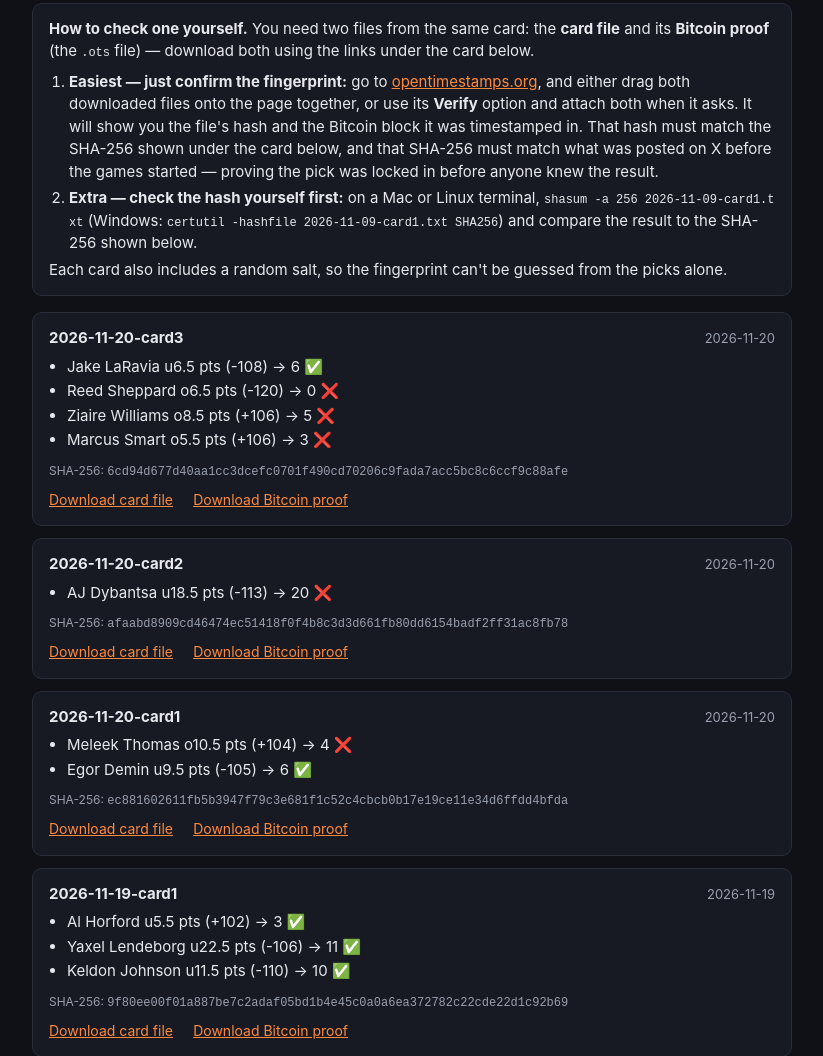
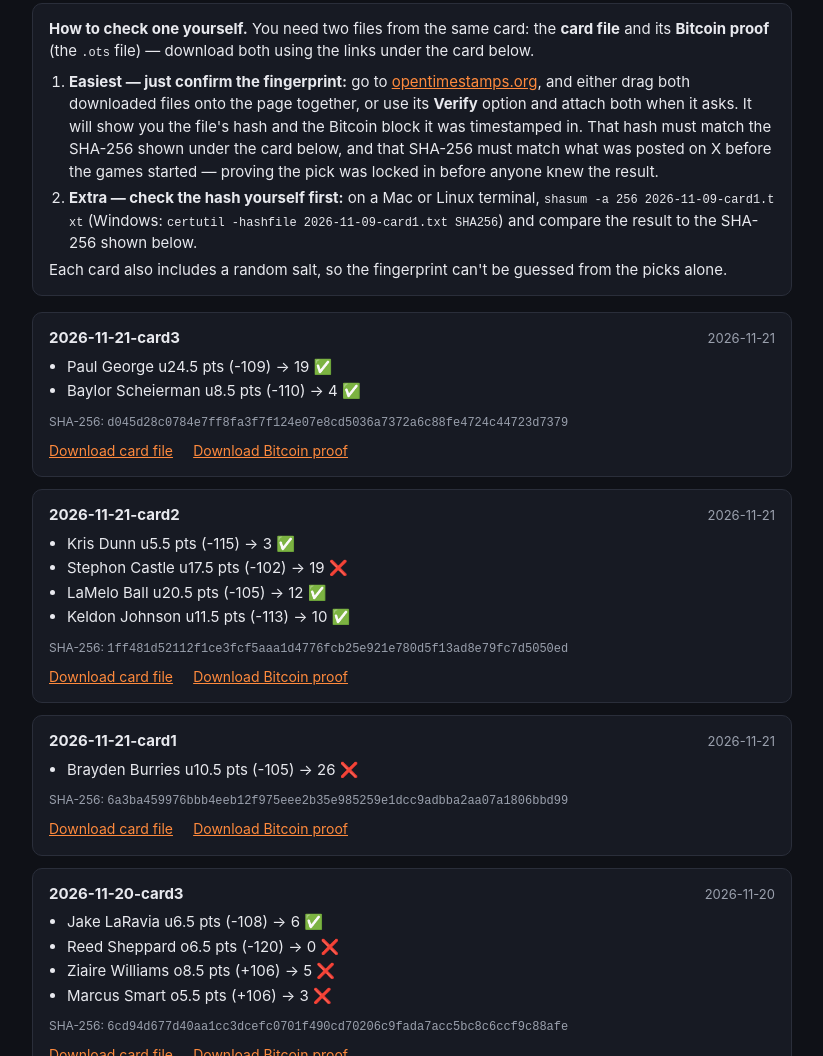
Before and after one commit to ExcursionScout/aicapper-cards, a plain HTML site: page index.html in a window 1280 px wide. Shown: the part 190-1246 px from the top of the page, without its empty margins (228-1051 px from the left). Drawn offline with Linux system fonts and the light colour scheme.

Commit message:
Publish 59 revealed card(s)

```diff
--- a/index.html
+++ b/index.html
@@ -26,6 +26,33 @@ before anyone knew the result.</li>
 (Windows: <code>certutil -hashfile 2026-11-09-card1.txt SHA256</code>) and compare the result to the SHA-256 shown below.</li>
 </ol>
 Each card also includes a random salt, so the fingerprint can't be guessed from the picks alone.</div>
+<div class="card">
+  <div class="chead"><b>2026-11-21-card3</b> <span class="note">2026-11-21</span></div>
+  <ul class="plays"><li>Paul George u24.5 pts (-109) → 19 ✅</li><li>Baylor Scheierman u8.5 pts (-110) → 4 ✅</li></ul>
+  <div class="hash">SHA-256: <code>d045d28c0784e7ff8fa3f7f124e07e8cd5036a7372a6c88fe4724c44723d7379</code></div>
+  <div class="dl">
+    <a download href="cards/2026-11-21-card3.txt">Download card file</a>
+    <a download href="cards/2026-11-21-card3.txt.ots">Download Bitcoin proof</a>
+  </div>
+</div>
+<div class="card">
+  <div class="chead"><b>2026-11-21-card2</b> <span class="note">2026-11-21</span></div>
+  <ul class="plays"><li>Kris Dunn u5.5 pts (-115) → 3 ✅</li><li>Stephon Castle u17.5 pts (-102) → 19 ❌</li><li>LaMelo Ball u20.5 pts (-105) → 12 ✅</li><li>Keldon Johnson u11.5 pts (-113) → 10 ✅</li></ul>
+  <div class="hash">SHA-256: <code>1ff481d52112f1ce3fcf5aaa1d4776fcb25e921e780d5f13ad8e79fc7d5050ed</code></div>
+  <div class="dl">
+    <a download href="cards/2026-11-21-card2.txt">Download card file</a>
+    <a download href="cards/2026-11-21-card2.txt.ots">Download Bitcoin proof</a>
+  </div>
+</div>
+<div class="card">
+  <div class="chead"><b>2026-11-21-card1</b> <span class="note">2026-11-21</span></div>
+  <ul class="plays"><li>Brayden Burries u10.5 pts (-105) → 26 ❌</li></ul>
+  <div class="hash">SHA-256: <code>6a3ba459976bbb4eeb12f975eee2b35e985259e1dcc9adbba2aa07a1806bbd99</code></div>
+  <div class="dl">
+    <a download href="cards/2026-11-21-card1.txt">Download card file</a>
+    <a download href="cards/2026-11-21-card1.txt.ots">Download Bitcoin proof</a>
+  </div>
+</div>
 <div class="card">
   <div class="chead"><b>2026-11-20-card3</b> <span class="note">2026-11-20</span></div>
   <ul class="plays"><li>Jake LaRavia u6.5 pts (-108) → 6 ✅</li><li>Reed Sheppard o6.5 pts (-120) → 0 ❌</li><li>Ziaire Williams o8.5 pts (+106) → 5 ❌</li><li>Marcus Smart o5.5 pts (+106) → 3 ❌</li></ul>
```
Also changed, not shown: cards/2026-11-21-card1.txt (added), cards/2026-11-21-card2.txt (added), cards/2026-11-21-card3.txt (added), 6 other files.
